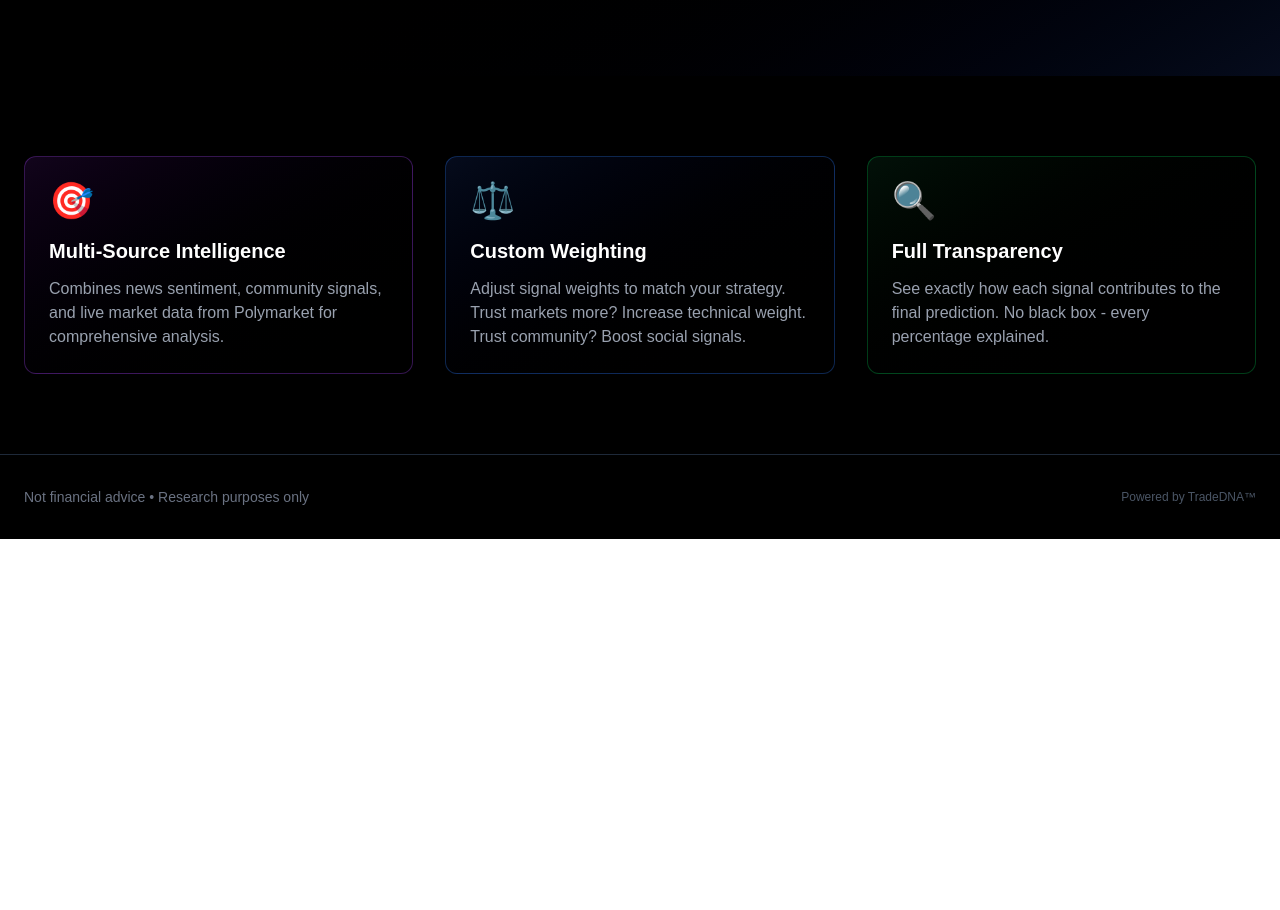
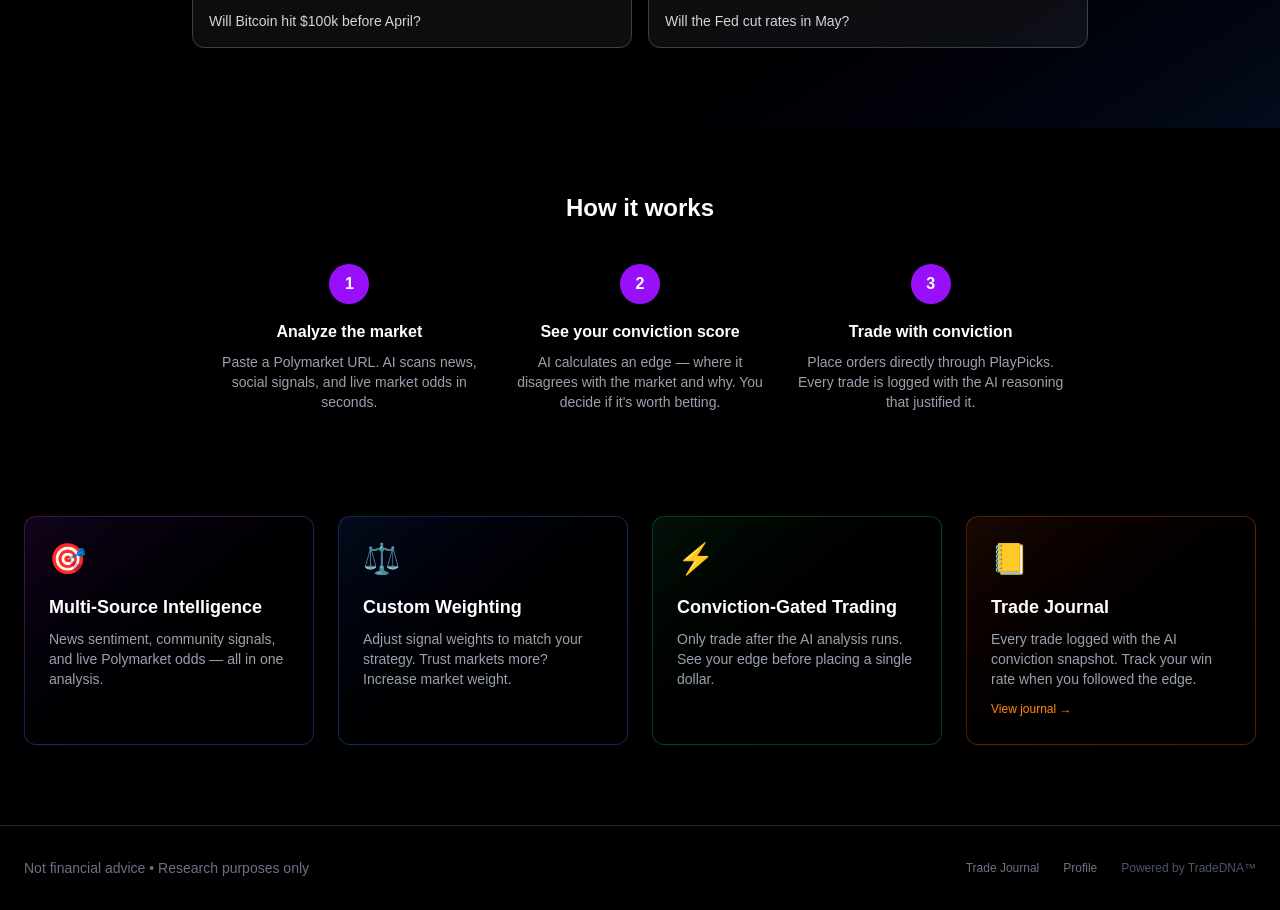
Before and after one commit to anujagadde18/tradedna, a Next.js app: page / in a window 1280 px wide. Shown: the part 680-1590 px from the top of the page. Before the commit the page ends 1219 px from the top, so only its background shows below. Built offline with nearby package versions, Linux system fonts and the light colour scheme.

Commit message:
Update page.tsx

```diff
--- a/app/page.tsx
+++ b/app/page.tsx
@@ -11,7 +11,6 @@ export default function HomePage() {
   const handleAnalyze = (e: React.FormEvent) => {
     e.preventDefault();
     if (!query.trim()) return;
-
     setIsAnalyzing(true);
     router.push(`/scores?event=${encodeURIComponent(query.trim())}`);
   };
@@ -42,11 +41,27 @@ export default function HomePage() {
   return (
     <div className="min-h-screen bg-black text-white">
 
-      {/* HERO SECTION WITH SEARCH */}
+      {/* HERO */}
       <div className="relative overflow-hidden">
         <div className="absolute inset-0 bg-gradient-to-br from-purple-900/20 via-black to-blue-900/20" />
 
         <div className="relative max-w-7xl mx-auto px-6 py-20">
+
+          {/* Top nav links */}
+          <div className="flex justify-end gap-4 mb-8">
+            <button
+              onClick={() => router.push('/journal')}
+              className="text-gray-400 hover:text-white text-sm transition-colors"
+            >
+              📒 Trade Journal
+            </button>
+            <button
+              onClick={() => router.push('/profile')}
+              className="text-gray-400 hover:text-white text-sm transition-colors"
+            >
+              👤 Profile
+            </button>
+          </div>
 
           {/* Logo & Branding */}
           <div className="text-center mb-12">
@@ -84,7 +99,6 @@ export default function HomePage() {
                 {isAnalyzing ? 'Analyzing...' : 'Analyze'}
               </button>
             </div>
-
             <div className="mt-4 text-center text-sm text-gray-400">
               Try pasting a Polymarket event URL — best for live market analysis
             </div>
@@ -117,33 +131,70 @@ export default function HomePage() {
         </div>
       </div>
 
+      {/* HOW IT WORKS — 3 step flow */}
+      <div className="max-w-4xl mx-auto px-6 py-16">
+        <h2 className="text-2xl font-bold text-center text-white mb-10">How it works</h2>
+        <div className="grid grid-cols-1 md:grid-cols-3 gap-6">
+          <div className="text-center">
+            <div className="w-10 h-10 rounded-full bg-purple-600 flex items-center justify-center text-white font-bold mx-auto mb-4">1</div>
+            <h3 className="text-white font-semibold mb-2">Analyze the market</h3>
+            <p className="text-gray-400 text-sm">Paste a Polymarket URL. AI scans news, social signals, and live market odds in seconds.</p>
+          </div>
+          <div className="text-center">
+            <div className="w-10 h-10 rounded-full bg-purple-600 flex items-center justify-center text-white font-bold mx-auto mb-4">2</div>
+            <h3 className="text-white font-semibold mb-2">See your conviction score</h3>
+            <p className="text-gray-400 text-sm">AI calculates an edge — where it disagrees with the market and why. You decide if it's worth betting.</p>
+          </div>
+          <div className="text-center">
+            <div className="w-10 h-10 rounded-full bg-purple-600 flex items-center justify-center text-white font-bold mx-auto mb-4">3</div>
+            <h3 className="text-white font-semibold mb-2">Trade with conviction</h3>
+            <p className="text-gray-400 text-sm">Place orders directly through PlayPicks. Every trade is logged with the AI reasoning that justified it.</p>
+          </div>
+        </div>
+      </div>
+
       {/* FEATURES SECTION */}
-      <div className="max-w-7xl mx-auto px-6 py-20">
-        <div className="grid grid-cols-1 md:grid-cols-3 gap-8">
+      <div className="max-w-7xl mx-auto px-6 py-10 pb-20">
+        <div className="grid grid-cols-1 md:grid-cols-2 lg:grid-cols-4 gap-6">
 
           <div className="p-6 bg-gradient-to-br from-purple-900/20 to-black border border-purple-500/30 rounded-xl">
-            <div className="text-4xl mb-4">🎯</div>
-            <h3 className="text-xl font-bold mb-3 text-white">Multi-Source Intelligence</h3>
-            <p className="text-gray-400">
-              Combines news sentiment, community signals, and live market data from Polymarket for comprehensive analysis.
+            <div className="text-3xl mb-4">🎯</div>
+            <h3 className="text-lg font-bold mb-2 text-white">Multi-Source Intelligence</h3>
+            <p className="text-gray-400 text-sm">
+              News sentiment, community signals, and live Polymarket odds — all in one analysis.
             </p>
           </div>
 
           <div className="p-6 bg-gradient-to-br from-blue-900/20 to-black border border-blue-500/30 rounded-xl">
-            <div className="text-4xl mb-4">⚖️</div>
-            <h3 className="text-xl font-bold mb-3 text-white">Custom Weighting</h3>
-            <p className="text-gray-400">
-              Adjust signal weights to match your strategy. Trust markets more? Increase technical weight. Trust community? Boost social signals.
+            <div className="text-3xl mb-4">⚖️</div>
+            <h3 className="text-lg font-bold mb-2 text-white">Custom Weighting</h3>
+            <p className="text-gray-400 text-sm">
+              Adjust signal weights to match your strategy. Trust markets more? Increase market weight.
             </p>
           </div>
 
           <div className="p-6 bg-gradient-to-br from-green-900/20 to-black border border-green-500/30 rounded-xl">
-            <div className="text-4xl mb-4">🔍</div>
-            <h3 className="text-xl font-bold mb-3 text-white">Full Transparency</h3>
-            <p className="text-gray-400">
-              See exactly how each signal contributes to the final prediction. No black box - every percentage explained.
+            <div className="text-3xl mb-4">⚡</div>
+            <h3 className="text-lg font-bold mb-2 text-white">Conviction-Gated Trading</h3>
+            <p className="text-gray-400 text-sm">
+              Only trade after the AI analysis runs. See your edge before placing a single dollar.
             </p>
           </div>
+
+          <div className="p-6 bg-gradient-to-br from-orange-900/20 to-black border border-orange-500/30 rounded-xl">
+            <div className="text-3xl mb-4">📒</div>
+            <h3 className="text-lg font-bold mb-2 text-white">Trade Journal</h3>
+            <p className="text-gray-400 text-sm">
+              Every trade logged with the AI conviction snapshot. Track your win rate when you followed the edge.
+            </p>
+            <button
+              onClick={() => router.push('/journal')}
+              className="mt-3 text-xs text-orange-400 hover:text-orange-300 transition-colors"
+            >
+              View journal →
+            </button>
+          </div>
+
         </div>
       </div>
 
@@ -154,12 +205,27 @@ export default function HomePage() {
             <div className="text-sm text-gray-500">
               Not financial advice • Research purposes only
             </div>
-            <div className="text-xs text-gray-600">
-              Powered by TradeDNA™
+            <div className="flex items-center gap-6">
+              <button
+                onClick={() => router.push('/journal')}
+                className="text-xs text-gray-500 hover:text-gray-400 transition-colors"
+              >
+                Trade Journal
+              </button>
+              <button
+                onClick={() => router.push('/profile')}
+                className="text-xs text-gray-500 hover:text-gray-400 transition-colors"
+              >
+                Profile
+              </button>
+              <div className="text-xs text-gray-600">
+                Powered by TradeDNA™
+              </div>
             </div>
           </div>
         </div>
       </div>
+
     </div>
   );
 }
```
